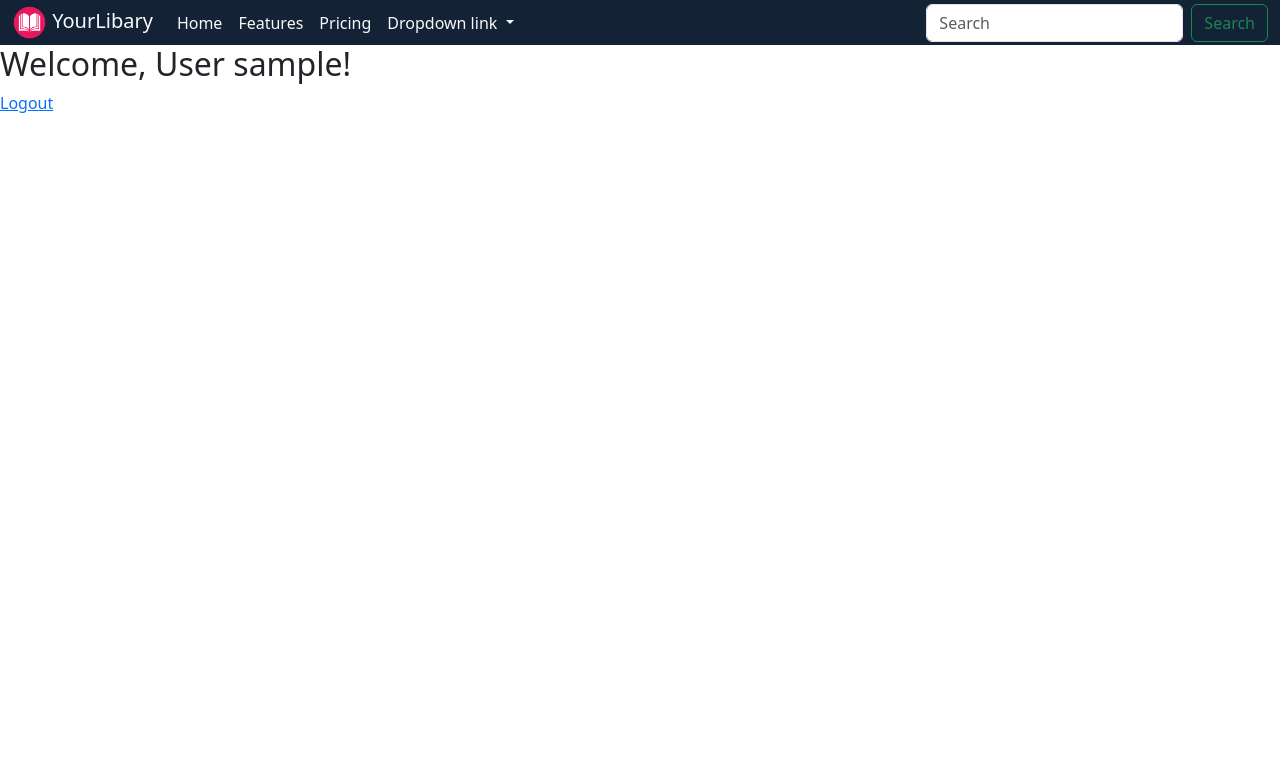
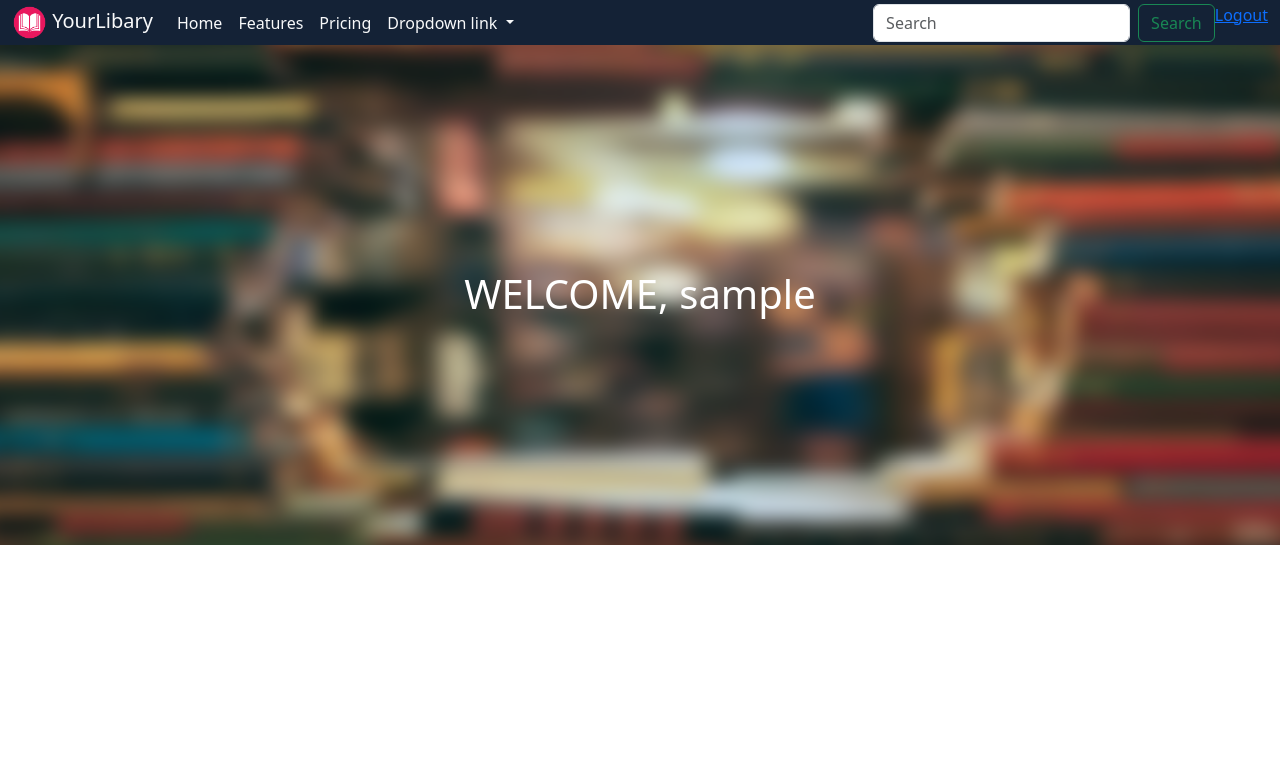
Before and after one commit to SicBell/Project_Tekweb, a PHP site: page / in a window 1280 px wide. Shown: the top 777 px of the page. Run offline with PHP 8.4, Linux system fonts and the light colour scheme; the visitor is signed in with stand-in values (Sample User, id 1).

Commit message:
Welcome carousel done

```diff
--- a/Index.php
+++ b/Index.php
@@ -21,13 +21,31 @@ $username = $_SESSION['username'];
 </head>
 
 <body>
-
     <?php require "header.php"; ?>
-    <h2>Welcome, User
-        <?php echo $username; ?>!
-    </h2>
-    <p><a href="logout.php">Logout</a></p>
-
+    <div id="carouselExampleAutoplaying" class="carousel slide carousel-fade" data-ride="carousel">
+        <div class="carousel-inner">
+            <div class="carousel-item active" width="100%">
+                <img src="asset/background_login.jpg" class="img-fluid d-block" alt="...">
+            </div>
+            <div class="carousel-item">
+                <img src="asset/background_login.jpg" class="img-fluid d-block" alt="...">
+            </div>
+            <div class="carousel-item">
+                <img src="asset/background_login.jpg" class="img-fluid d-block" alt="...">
+            </div>
+            <div class="carousel-text text-white d-flex justify-content-center">
+                <h1>WELCOME,
+                    <?php echo $username; ?>
+                </h1>
+            </div>
+        </div>
+        <button class="carousel-control-prev" type="button" data-bs-target="#carouselExampleAutoplaying"
+            data-bs-slide="prev">
+        </button>
+        <button class="carousel-control-next" type="button" data-bs-target="#carouselExampleAutoplaying"
+            data-bs-slide="next">
+        </button>
+    </div>
 
     <script src="https://cdn.jsdelivr.net/npm/bootstrap@5.3.2/dist/js/bootstrap.bundle.min.js"
         integrity="sha384-C6RzsynM9kWDrMNeT87bh95OGNyZPhcTNXj1NW7RuBCsyN/o0jlpcV8Qyq46cDfL"
--- a/css/Index.css
+++ b/css/Index.css
@@ -20,11 +20,23 @@
 
 .carousel-item img {
     width: 100%;
-    height: 100%;
-    object-fit: contain;
+    height: 500px;
+    filter: blur(8px);
+    -webkit-filter: blur(8px);
+    object-fit: fill;
 }
 
 .carousel-item {
     width: 100vw;
     max-width: 100%;
 }
+
+.carousel-text h1{
+    height: 500px;
+    z-index: 10;
+}
+
+.carousel-text {
+    align-items: center !important;
+    padding-top: 225px;
+}
--- a/header.php
+++ b/header.php
@@ -56,6 +56,7 @@
                 <input class="form-control me-2" type="search" placeholder="Search" aria-label="Search">
                 <button class="btn btn-outline-success" type="submit">Search</button>
             </form>
+            <p><a href="logout.php">Logout</a></p>
         </div>
     </nav>
 
```
